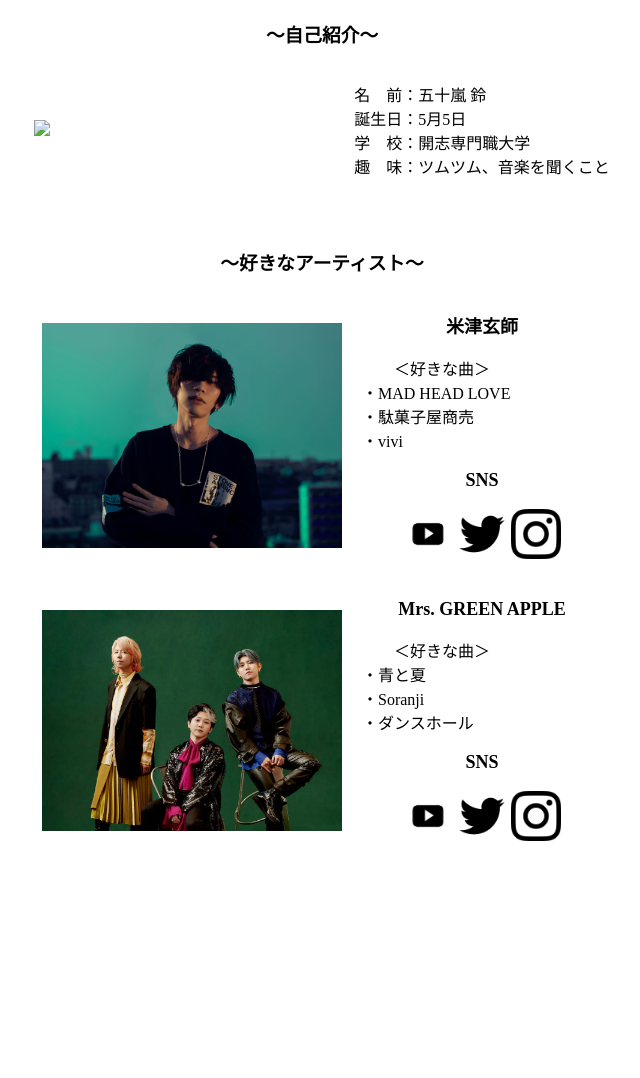
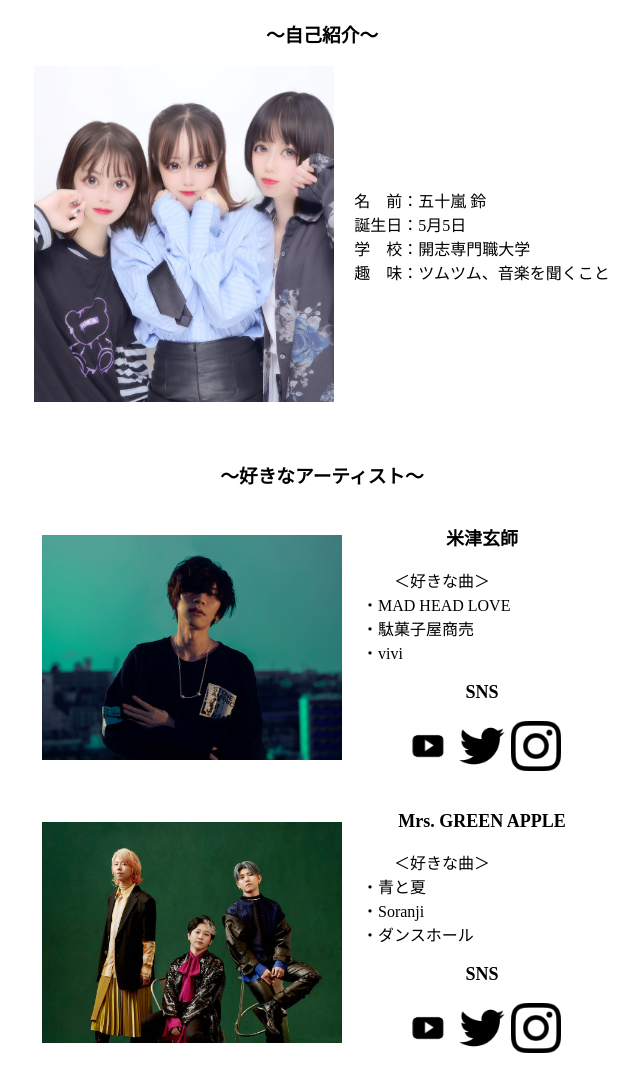
Before and after one commit to Suzu48/Suzu48.github.io, a plain HTML site: page index.html in a window 1280 px wide. Shown: the whole page, without its empty margins (318-958 px from the left). Before the commit the page ends 883 px from the top, so only its background shows below. Drawn offline with Linux system fonts and the light colour scheme.

Commit message:
Update index.html

```diff
--- a/index.html
+++ b/index.html
@@ -9,7 +9,7 @@
 <body>
     <h3>〜自己紹介〜</h3>
     <div class="flex">
-        <figure class="image"><a href="https://www.instagram.com/rin_o5o5/" target="_blank"><img src="プリ.jpeg"></a></figure>
+        <figure class="image"><a href="https://www.instagram.com/rin_o5o5/" target="_blank"><img src="プリ.jpg"></a></figure>
           <div class="right"><p class="text">
             名　前：五十嵐 鈴<br>
             誕生日：5月5日<br>
```
